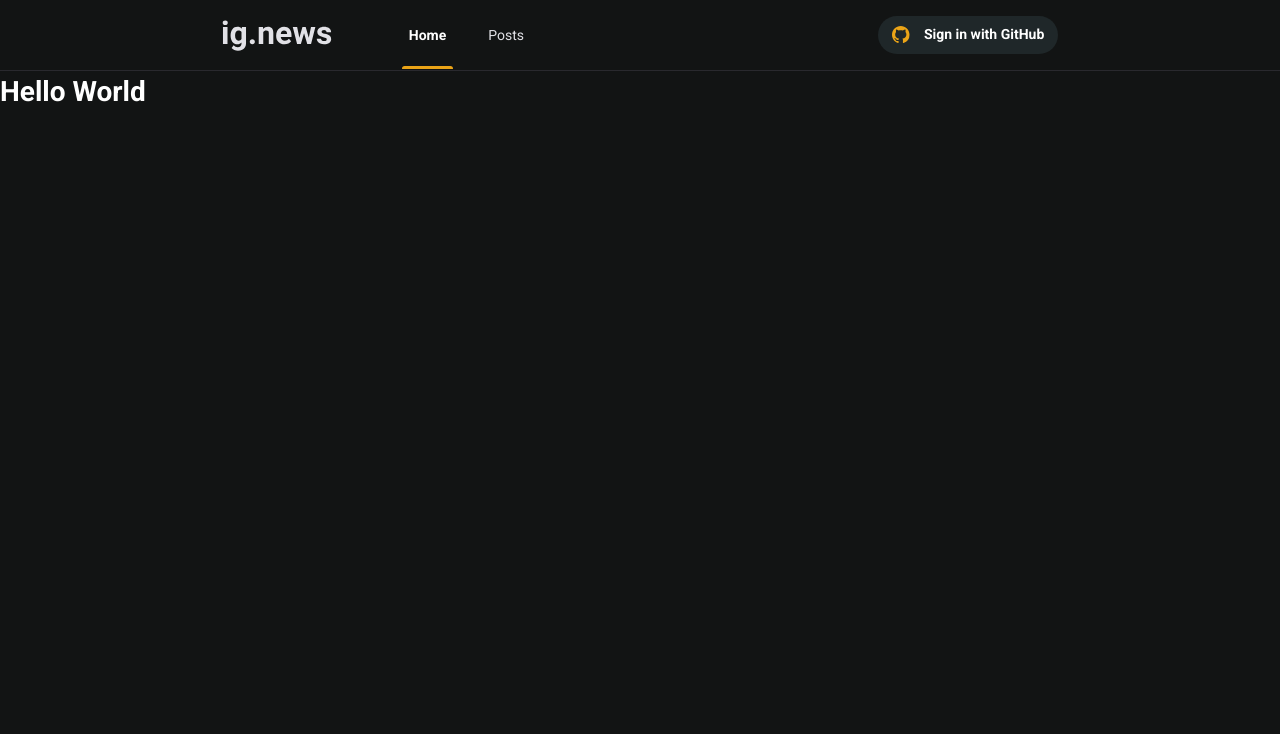
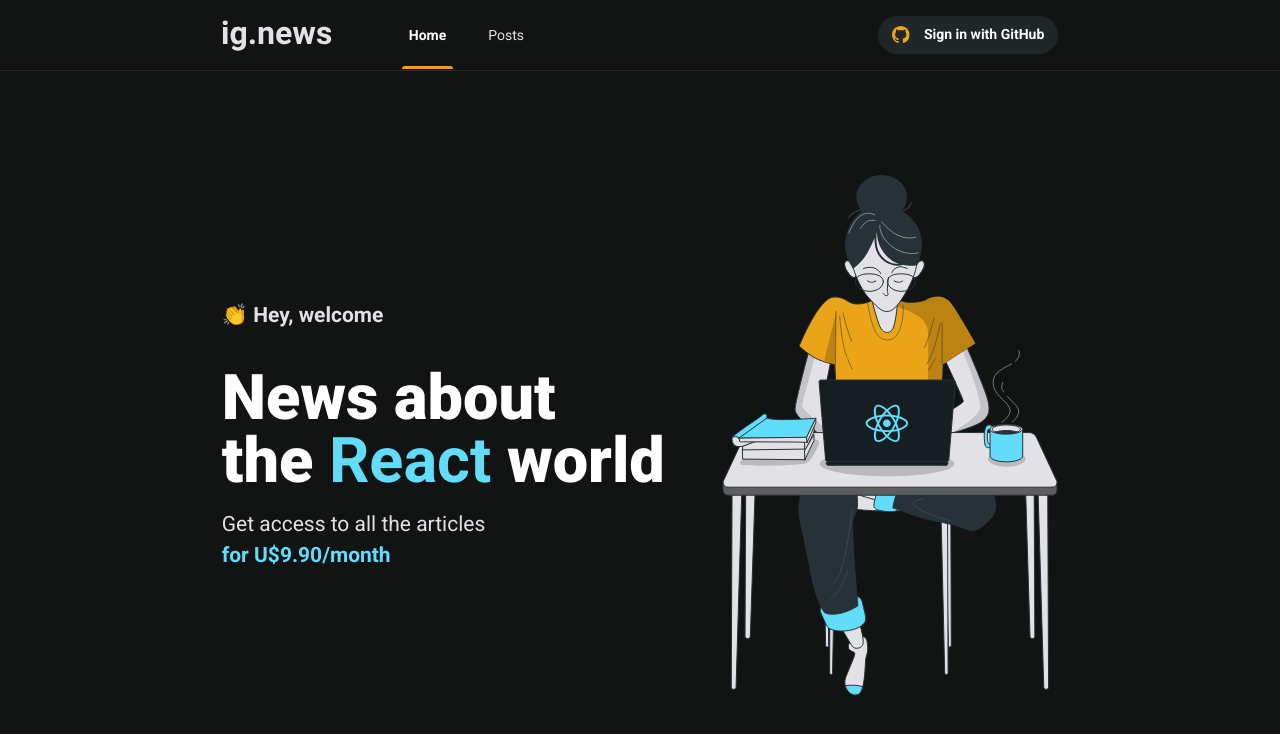
Before and after one commit to geekwolverine/ignite-reactjs-ig-news, a Next.js app: page / in a window 1280 px wide. Shown: the top 734 px of the page. Built offline with nearby package versions, Linux system fonts and the light colour scheme.

Commit message:
:sparkles: feat: create Home page

```diff
--- a/src/pages/index.tsx
+++ b/src/pages/index.tsx
@@ -1,10 +1,26 @@
 import { MetaTags } from '../components';
+import * as S from '../styles/home';
 
 export default function Home() {
   return (
     <>
       <MetaTags title="Home" />
-      <h1>Hello World</h1>
+
+      <S.Container>
+        <S.Section>
+          <span>👏 Hey, welcome</span>
+
+          <h1>
+            News about <br /> the <strong>React</strong> world{' '}
+          </h1>
+
+          <p>
+            Get access to all the articles <strong>for U$9.90/month</strong>{' '}
+          </p>
+        </S.Section>
+
+        <img src="/images/avatar.svg" alt="Girl Coding" />
+      </S.Container>
     </>
   );
 }
--- /dev/null
+++ b/src/styles/home.ts
@@ -0,0 +1,44 @@
+import styled, { css } from 'styled-components';
+
+export const Container = styled.main`
+  ${({ theme }) => css`
+    display: flex;
+    justify-content: space-between;
+    align-items: center;
+    gap: 1rem;
+    margin: 0 auto;
+    padding: 2rem;
+    width: 100%;
+    max-width: 63.75rem;
+    height: calc(100vh - 5rem);
+    color: ${theme.colors.text};
+  `}
+`;
+
+export const Section = styled.section`
+  ${({ theme }) => css`
+    font-size: 1.5rem;
+    font-weight: 700;
+
+    > h1 {
+      margin: 2.5rem 0 1.25rem;
+      font-size: 4.5rem;
+      font-weight: 900;
+      line-height: 4.5rem;
+      color: ${theme.colors.titles};
+
+      > strong {
+        color ${theme.colors.blue};
+      }
+    }
+
+    > p {
+      font-weight: normal;
+
+      > strong {
+        display: block;
+        color ${theme.colors.blue};
+      }
+    }
+  `}
+`;
```
